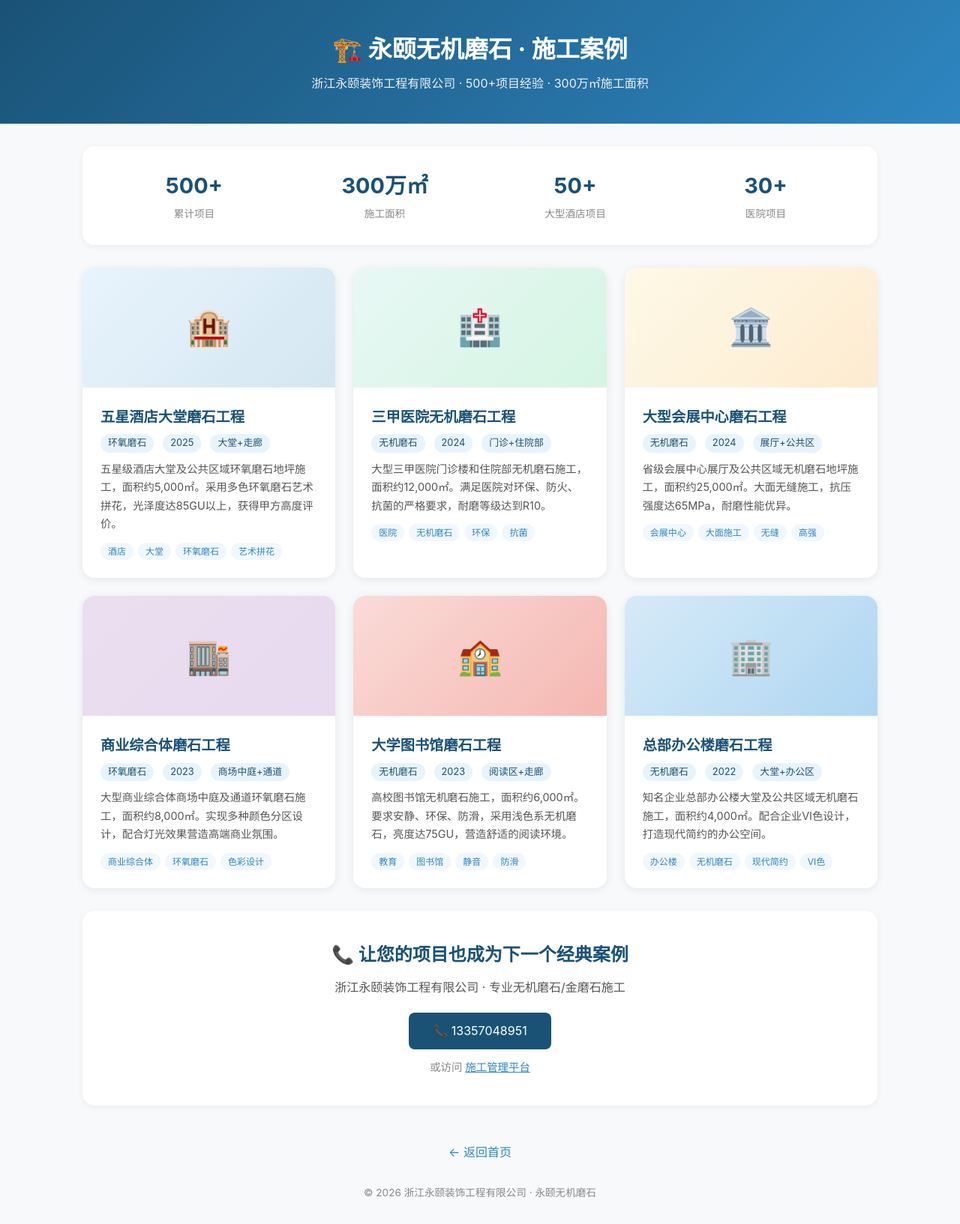
After one commit to wst3050469/yongyimoshi, a Flask app: page /cases in a window 1280 px wide. The commit adds this page. Shown: the whole page at 75% size. Run offline with Flask 3, Linux system fonts and the light colour scheme.

Commit message:
feat: 新增施工案例页面 + 结构化数据增强 + 内部链接优化
- 🆕 cases.html: 6个施工案例展示 (酒店/医院/会展/商业等)
- 📊 Scheama: Article + CollectionPage 结构化数据
- 🔗 内部链接: 所有公开页互链 (public/faq/process/cases)
- 🗺️ sitemap: 新增cases页面
- 🚀 百度推送: 新URL已提交

```diff
--- a/app.py
+++ b/app.py
@@ -1921,6 +1921,12 @@ def page_construction():
     return render_template('construction_process.html')
 
 
+@app.route('/cases')
+def page_cases():
+    """施工案例页面（无需登录）"""
+    return render_template('cases.html')
+
+
 @app.route('/robots.txt')
 def robots_txt():
     """搜索引擎爬虫规则"""
@@ -1968,6 +1974,12 @@ def sitemap_xml():
     <changefreq>monthly</changefreq>
     <priority>0.8</priority>
   </url>
+  <url>
+    <loc>https://ai.jinmojianshe.com/platform/cases</loc>
+    <lastmod>{today}</lastmod>
+    <changefreq>monthly</changefreq>
+    <priority>0.8</priority>
+  </url>
 </urlset>
 """, 200, {'Content-Type': 'application/xml; charset=utf-8'}
 
--- /dev/null
+++ b/templates/cases.html
@@ -0,0 +1,140 @@
+<!DOCTYPE html>
+<html lang="zh-CN">
+<head>
+    <meta charset="UTF-8">
+    <meta name="viewport" content="width=device-width, initial-scale=1.0">
+    <meta name="description" content="浙江永颐装饰工程有限公司施工案例 - 酒店、医院、展厅等大型工装项目无机磨石/金磨石地坪工程案例展示">
+    <meta name="keywords" content="永颐金磨石案例,无机磨石工程案例,金磨石地坪项目,磨石施工案例,酒店地坪,医院地坪,展厅地坪">
+    <meta name="robots" content="index, follow">
+    <link rel="canonical" href="https://ai.jinmojianshe.com/platform/cases">
+    <title>施工案例 - 浙江永颐装饰工程有限公司</title>
+    <style>
+        * { margin:0; padding:0; box-sizing:border-box; }
+        body { font-family:-apple-system,BlinkMacSystemFont,'Segoe UI',Roboto,sans-serif; color:#333; line-height:1.6; background:#f8f9fa; }
+        .header { background:linear-gradient(135deg,#1a5276 0%,#2e86c1 100%); color:white; padding:40px 20px; text-align:center; }
+        .header h1 { font-size:2rem; }
+        .header p { opacity:0.9; margin-top:8px; }
+        .container { max-width:1100px; margin:0 auto; padding:30px 20px; }
+        .case-grid { display:grid; grid-template-columns:repeat(auto-fit,minmax(320px,1fr)); gap:24px; }
+        .case-card { background:white; border-radius:16px; overflow:hidden; box-shadow:0 2px 12px rgba(0,0,0,0.08); transition:transform 0.2s; }
+        .case-card:hover { transform:translateY(-4px); }
+        .case-banner { height:160px; display:flex; align-items:center; justify-content:center; font-size:3rem; }
+        .case-body { padding:24px; }
+        .case-body h2 { color:#1a5276; font-size:1.2rem; margin-bottom:8px; }
+        .case-body .meta { display:flex; gap:12px; margin-bottom:10px; flex-wrap:wrap; }
+        .case-body .meta span { font-size:0.8rem; padding:2px 10px; border-radius:12px; background:#e8f4fd; color:#1a5276; }
+        .case-body p { color:#555; font-size:0.9rem; line-height:1.7; }
+        .case-body .tags { display:flex; flex-wrap:wrap; gap:6px; margin-top:12px; }
+        .case-body .tag { background:#f0f7ff; color:#2e86c1; padding:2px 10px; border-radius:12px; font-size:0.75rem; }
+        .stats-row { display:grid; grid-template-columns:repeat(auto-fit,minmax(150px,1fr)); gap:16px; background:white; border-radius:16px; padding:30px; margin-bottom:30px; box-shadow:0 2px 8px rgba(0,0,0,0.06); text-align:center; }
+        .stat-num { font-size:1.8rem; font-weight:700; color:#1a5276; }
+        .stat-label { font-size:0.85rem; color:#888; margin-top:4px; }
+        .cta { text-align:center; background:white; border-radius:16px; padding:40px; margin-top:30px; box-shadow:0 2px 8px rgba(0,0,0,0.06); }
+        .cta-btn { display:inline-block; background:#1a5276; color:white; padding:12px 32px; border-radius:8px; text-decoration:none; font-size:1rem; }
+        .footer { text-align:center; padding:30px; color:#888; font-size:0.85rem; }
+        .back-link { display:block; text-align:center; margin-top:20px; color:#2e86c1; text-decoration:none; }
+        @media (max-width:768px) { .header h1 { font-size:1.5rem; } .case-grid { grid-template-columns:1fr; } }
+    </style>
+</head>
+<body>
+    <div class="header">
+        <h1>🏗️ 永颐无机磨石 · 施工案例</h1>
+        <p>浙江永颐装饰工程有限公司 · 500+项目经验 · 300万㎡施工面积</p>
+    </div>
+    <div class="container">
+        <div class="stats-row">
+            <div><div class="stat-num">500+</div><div class="stat-label">累计项目</div></div>
+            <div><div class="stat-num">300万㎡</div><div class="stat-label">施工面积</div></div>
+            <div><div class="stat-num">50+</div><div class="stat-label">大型酒店项目</div></div>
+            <div><div class="stat-num">30+</div><div class="stat-label">医院项目</div></div>
+        </div>
+
+        <div class="case-grid">
+            <div class="case-card">
+                <div class="case-banner" style="background:linear-gradient(135deg,#e8f4fd,#d4e6f1);">🏨</div>
+                <div class="case-body">
+                    <h2>五星酒店大堂磨石工程</h2>
+                    <div class="meta"><span>环氧磨石</span><span>2025</span><span>大堂+走廊</span></div>
+                    <p>五星级酒店大堂及公共区域环氧磨石地坪施工，面积约5,000㎡。采用多色环氧磨石艺术拼花，光泽度达85GU以上，获得甲方高度评价。</p>
+                    <div class="tags"><span class="tag">酒店</span><span class="tag">大堂</span><span class="tag">环氧磨石</span><span class="tag">艺术拼花</span></div>
+                </div>
+            </div>
+            <div class="case-card">
+                <div class="case-banner" style="background:linear-gradient(135deg,#e8f8f5,#d5f5e3);">🏥</div>
+                <div class="case-body">
+                    <h2>三甲医院无机磨石工程</h2>
+                    <div class="meta"><span>无机磨石</span><span>2024</span><span>门诊+住院部</span></div>
+                    <p>大型三甲医院门诊楼和住院部无机磨石施工，面积约12,000㎡。满足医院对环保、防火、抗菌的严格要求，耐磨等级达到R10。</p>
+                    <div class="tags"><span class="tag">医院</span><span class="tag">无机磨石</span><span class="tag">环保</span><span class="tag">抗菌</span></div>
+                </div>
+            </div>
+            <div class="case-card">
+                <div class="case-banner" style="background:linear-gradient(135deg,#fef9e7,#fdebd0);">🏛️</div>
+                <div class="case-body">
+                    <h2>大型会展中心磨石工程</h2>
+                    <div class="meta"><span>无机磨石</span><span>2024</span><span>展厅+公共区</span></div>
+                    <p>省级会展中心展厅及公共区域无机磨石地坪施工，面积约25,000㎡。大面无缝施工，抗压强度达65MPa，耐磨性能优异。</p>
+                    <div class="tags"><span class="tag">会展中心</span><span class="tag">大面施工</span><span class="tag">无缝</span><span class="tag">高强</span></div>
+                </div>
+            </div>
+            <div class="case-card">
+                <div class="case-banner" style="background:linear-gradient(135deg,#ebdef0,#e8daef);">🏬</div>
+                <div class="case-body">
+                    <h2>商业综合体磨石工程</h2>
+                    <div class="meta"><span>环氧磨石</span><span>2023</span><span>商场中庭+通道</span></div>
+                    <p>大型商业综合体商场中庭及通道环氧磨石施工，面积约8,000㎡。实现多种颜色分区设计，配合灯光效果营造高端商业氛围。</p>
+                    <div class="tags"><span class="tag">商业综合体</span><span class="tag">环氧磨石</span><span class="tag">色彩设计</span></div>
+                </div>
+            </div>
+            <div class="case-card">
+                <div class="case-banner" style="background:linear-gradient(135deg,#fadbd8,#f5b7b1);">🏫</div>
+                <div class="case-body">
+                    <h2>大学图书馆磨石工程</h2>
+                    <div class="meta"><span>无机磨石</span><span>2023</span><span>阅读区+走廊</span></div>
+                    <p>高校图书馆无机磨石施工，面积约6,000㎡。要求安静、环保、防滑，采用浅色系无机磨石，亮度达75GU，营造舒适的阅读环境。</p>
+                    <div class="tags"><span class="tag">教育</span><span class="tag">图书馆</span><span class="tag">静音</span><span class="tag">防滑</span></div>
+                </div>
+            </div>
+            <div class="case-card">
+                <div class="case-banner" style="background:linear-gradient(135deg,#d6eaf8,#aed6f1);">🏢</div>
+                <div class="case-body">
+                    <h2>总部办公楼磨石工程</h2>
+                    <div class="meta"><span>无机磨石</span><span>2022</span><span>大堂+办公区</span></div>
+                    <p>知名企业总部办公楼大堂及公共区域无机磨石施工，面积约4,000㎡。配合企业VI色设计，打造现代简约的办公空间。</p>
+                    <div class="tags"><span class="tag">办公楼</span><span class="tag">无机磨石</span><span class="tag">现代简约</span><span class="tag">VI色</span></div>
+                </div>
+            </div>
+        </div>
+
+        <div class="cta">
+            <h2 style="color:#1a5276;margin-bottom:12px;">📞 让您的项目也成为下一个经典案例</h2>
+            <p style="color:#555;margin-bottom:20px;">浙江永颐装饰工程有限公司 · 专业无机磨石/金磨石施工</p>
+            <a href="tel:13357048951" class="cta-btn">📞 13357048951</a>
+            <p style="margin-top:12px;color:#888;font-size:0.9rem;">或访问 <a href="/platform/" style="color:#2e86c1;">施工管理平台</a></p>
+        </div>
+    </div>
+    <a href="/platform/" class="back-link">← 返回首页</a>
+    <div class="footer">
+        <p>© 2026 浙江永颐装饰工程有限公司 · 永颐无机磨石</p>
+    </div>
+
+    <script type="application/ld+json">
+    {
+        "@context": "https://schema.org",
+        "@type": "CollectionPage",
+        "name": "永颐无机磨石施工案例",
+        "description": "浙江永颐装饰工程有限公司无机磨石/金磨石地坪工程施工案例展示，涵盖酒店、医院、会展中心、商业综合体等项目",
+        "url": "https://ai.jinmojianshe.com/platform/cases",
+        "mainEntity": {
+            "@type": "ItemList",
+            "itemListElement": [
+                {"@type":"Article","position":1,"headline":"五星酒店大堂磨石工程"},
+                {"@type":"Article","position":2,"headline":"三甲医院无机磨石工程"},
+                {"@type":"Article","position":3,"headline":"大型会展中心磨石工程"},
+                {"@type":"Article","position":4,"headline":"商业综合体磨石工程"}
+            ]
+        }
+    }
+    </script>
+</body>
+</html>
--- a/templates/faq.html
+++ b/templates/faq.html
@@ -65,6 +65,10 @@
     </div>
     <div class="footer">
         <a href="/platform/" class="back-link">← 返回首页</a>
+        <br>
+        <a href="/platform/construction-process" style="display:inline-block;margin-top:8px;color:#2e86c1;text-decoration:none;font-size:0.9rem;">📋 查看施工工艺流程 →</a>
+        <br>
+        <a href="/platform/cases" style="display:inline-block;margin-top:4px;color:#2e86c1;text-decoration:none;font-size:0.9rem;">🏗️ 查看施工案例 →</a>
         <p style="margin-top:12px;">© 2026 浙江永颐装饰工程有限公司 · 永颐无机磨石</p>
     </div>
     <script>
--- a/templates/public.html
+++ b/templates/public.html
@@ -110,6 +110,8 @@
             <h2>数字化施工管理平台</h2>
             <p>材料自动计算 · 工序看板可视化 · 质量检测追踪 · 照片批量上传 · PDF报告导出</p>
             <a href="/platform/" class="platform-link">🔍 进入施工管理平台 →</a>
+            <br>
+            <a href="/platform/cases" style="display:inline-block;margin-top:12px;color:#2e86c1;text-decoration:none;">📋 查看施工案例 →</a>
         </div>
         <div class="section">
             <h2>联系方式</h2>
```
Also changed, not shown: templates/construction_process.html (+33 -0 lines), templates/index.html (+7 -0 lines).
